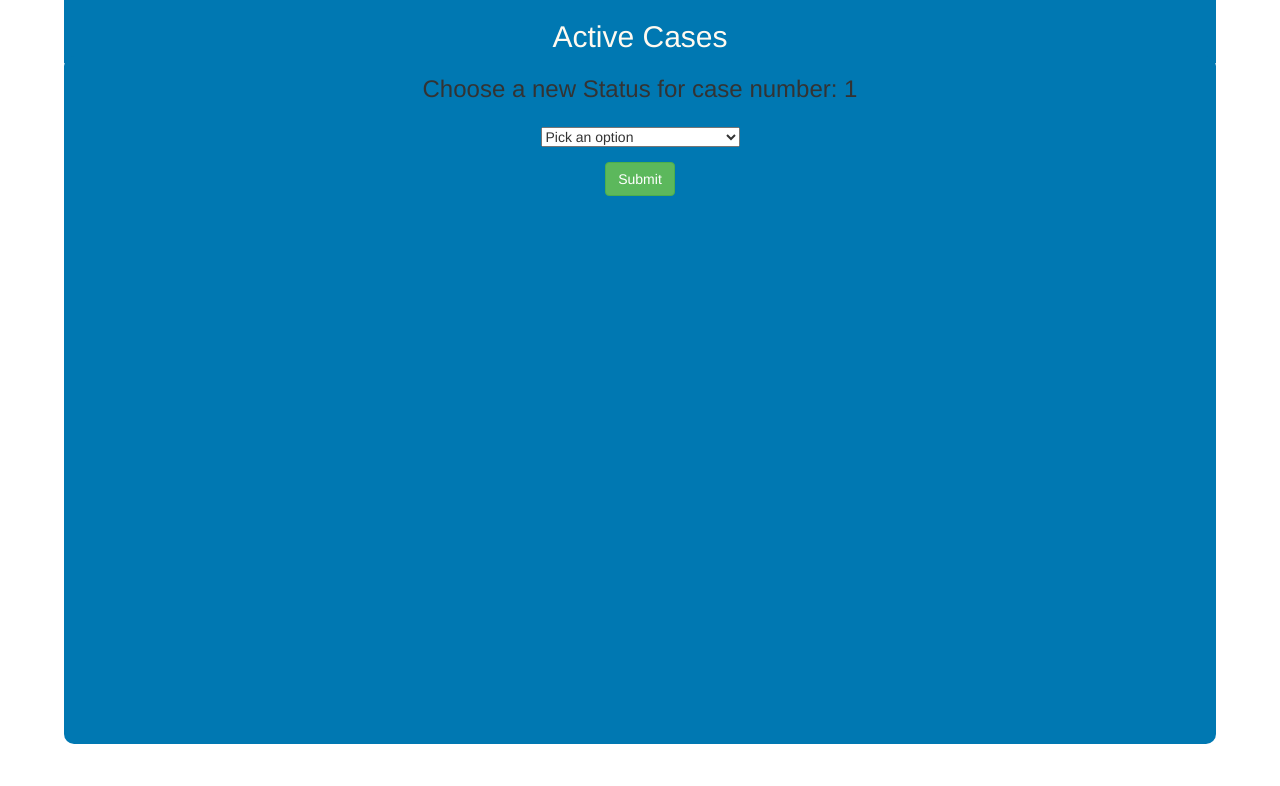
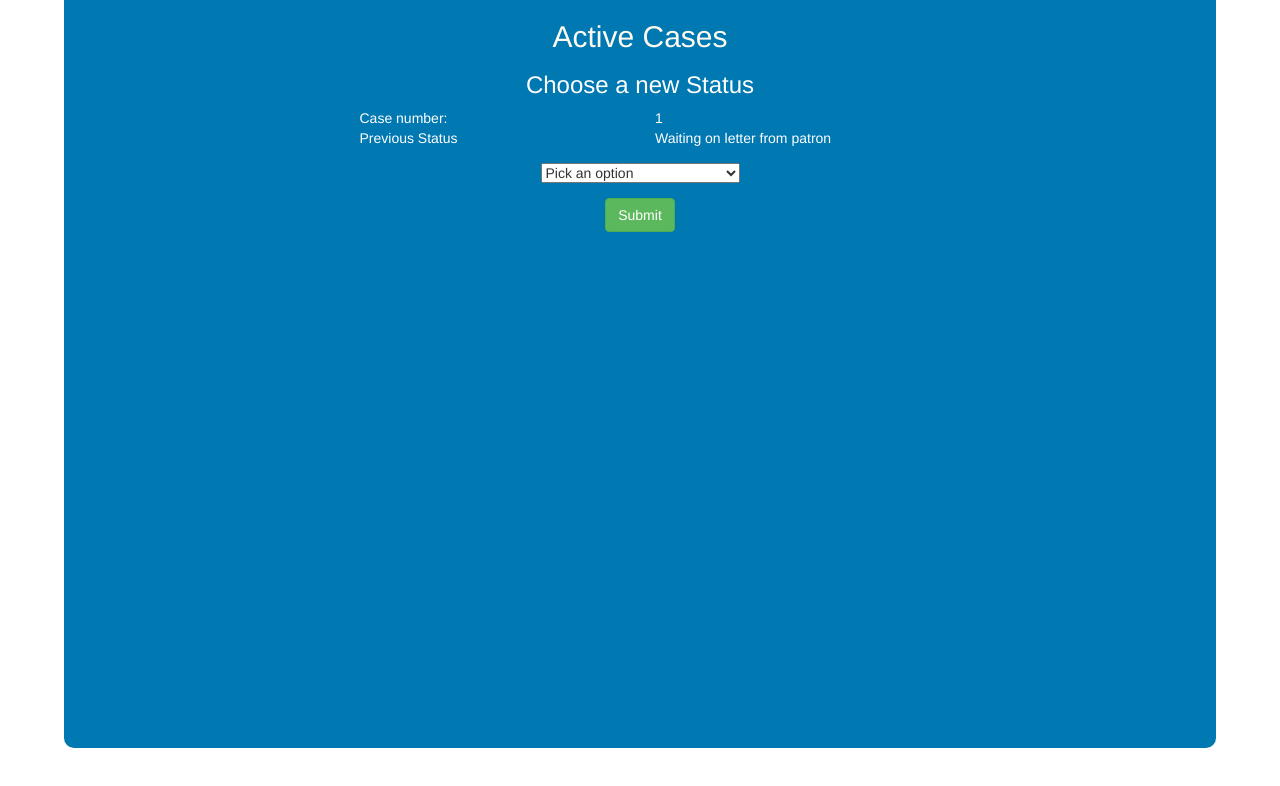
Before and after one commit to jcsmileyjr/active-cases, a React (Create React App) app: page / in a window 1280 px wide. Both pictures are taken after a click on the element "25". Shown: the top 786 px of the page. Built offline with nearby package versions, Linux system fonts and the light colour scheme.

Commit message:
Show current case info on ChangeStatus component
Issue: User may forget what was the last status of the current case.

```diff
--- a/src/App.js
+++ b/src/App.js
@@ -155,7 +155,7 @@ class App extends Component {
   /*newCase is use to cycle through caseManagment and newCase Component. workLoad loads the array of cases to be use in Case component. updateStatus is use to load the changeStatus component if true*/
   constructor(props){
       super(props);
-      this.state = {newCase:true, updateStatus:false, workLoad:cases, currentFile:0};
+      this.state = {newCase:true, updateStatus:false, workLoad:cases, currentFile:0, currentStatus:""};
 	  this.onSubmitCase = this.onSubmitCase.bind(this);
 	  this.openNewCaseClick = this.openNewCaseClick.bind(this);
 	  this.openChangeStatusClick = this.openChangeStatusClick.bind(this);
@@ -167,10 +167,11 @@ class App extends Component {
 	  this.setState({newCase:false});
   }
 
-  //callback function used in CaseManagement's Case component to open the ChangeStatus component based on this.state.updateStatus true/false {this.state.updateStatus && <ChangeStatus caseNumber={fileNumber} />}
-  openChangeStatusClick(fileNumber){
+  //callback function used in CaseManagement's Case component to open the ChangeStatus component based on this.state.updateStatus true/false. Updates the state currentFile and currentStatus data to display the current case information in the ChangeStatus Component.
+  openChangeStatusClick(fileNumber, newStatus){
 	  this.setState({updateStatus:true});
 	  this.setState({currentFile:fileNumber});
+	  this.setState({currentStatus: newStatus});
   }
 
   //callback function used in newCase's components to create a new case, add it to the case database, and transfer the view to caseManagement.
@@ -207,7 +208,7 @@ class App extends Component {
 		<Nav className="mainColor" />
         {this.state.newCase && !this.state.updateStatus && <CaseManagement openCase={this.openNewCaseClick} openChangeStatus ={this.openChangeStatusClick} caseFiles={this.state.workLoad} />}
         {!this.state.newCase && !this.state.updateStatus && <NewCase updateWorkLoad={this.onSubmitCase} />}
-		{this.state.updateStatus && <ChangeStatus submitUpdateStatus={this.onSubmitUpdateStatus} caseNumber={this.state.currentFile} />}
+		{this.state.updateStatus && <ChangeStatus submitUpdateStatus={this.onSubmitUpdateStatus} caseNumber={this.state.currentFile} caseStatus={this.state.currentStatus} />}
       </div>
     );
   }
--- a/src/Components/Case/Case.js
+++ b/src/Components/Case/Case.js
@@ -12,7 +12,7 @@ class Case extends Component{
 	//method called when the user clicks on a case in the CaseManagement's component. It calls a callback function from the App's container component and pass on the current case's key. This key is use in a App's method to change the status of the seleted case.
 	openChangeStatusClick(event){
 		event.preventDefault(); //not sure
-		this.props.changeStatus(this.props.keys);
+		this.props.changeStatus(this.props.keys, this.props.status);
 	}
 
 	render(){
--- a/src/Components/ChangeStatus/changeStatus.css
+++ b/src/Components/ChangeStatus/changeStatus.css
@@ -1,11 +1,13 @@
 /*create a smaller centered div to hold the new case creation input fields*/
 .centerPage {
-	border-radius: 10px;
+	//border-radius: 10px;
+	border-bottom-left-radius: 10px;
+	border-bottom-right-radius: 10px;
 	margin: auto;
     position: absolute;
     top: 0px; left:0; bottom:0; right:0;
     width: 90%;/* 60% in production*/
-    height: 86%;
+    height: 87%;
 	background-color: #0078B2;
 }
 
@@ -13,8 +15,18 @@
 .centerAlign{
 	text-align: center;
 }
+
+/*left align selected elements*/
+.leftAlign{
+	text-align: left;
+}
+
 /*add whitespace between the select element and the text*/
 select {
 	margin-top: 15px;
 	margin-bottom: 15px;
 }
+
+.whiteColor{
+	color:white;
+}
--- a/src/Components/ChangeStatus/changeStatus.js
+++ b/src/Components/ChangeStatus/changeStatus.js
@@ -39,14 +39,31 @@ class ChangeStatus extends Component{
 
   render(){
     return(
-		<div className="centerPage centerAlign">
+		<div className="centerPage ">
 
-			<h3 className="centerAlign">Choose a new Status for case number: {this.props.caseNumber}</h3>
-
-			<select onChange={this.onSelectStatusChange}>{this.displayCaseProgress()}</select>
-			<div>
+			<h3 className="centerAlign whiteColor">Choose a new Status </h3>
+		  <div className="row whiteColor">
+			<div className="col-xs-3 col-xs-offset-3 col-sm-3 col-sm-offset-3 col-md-3 col-md-offset-3 col-lg-3 col-lg-offset-3">
+				Case number:
+		    </div>
+			<div className="col-xs-6 col-sm-6 col-md-6 col-lg-6 leftAlign">
+				{this.props.caseNumber}
+		    </div>
+		  </div>
+		  <div className="row whiteColor">
+			<div className="col-xs-3 col-xs-offset-3 col-sm-3 col-sm-offset-3 col-md-3 col-md-offset-3 col-lg-3 col-lg-offset-3">
+				Previous Status
+		    </div>
+			<div className="col-xs-6 col-sm-6 col-md-6 col-lg-6 leftAlign">
+				{this.props.caseStatus}
+		    </div>
+		  </div>
+		  <div className="centerAlign">
+				<select onChange={this.onSelectStatusChange}>{this.displayCaseProgress()}</select>
+		  </div>
+		  <div className="centerAlign">
 				<Button bsStyle="success" onClick={this.submitUpdateStatusClick}>Submit</Button>
-			</div>
+		  </div>
 
 		</div>
 	);
```
